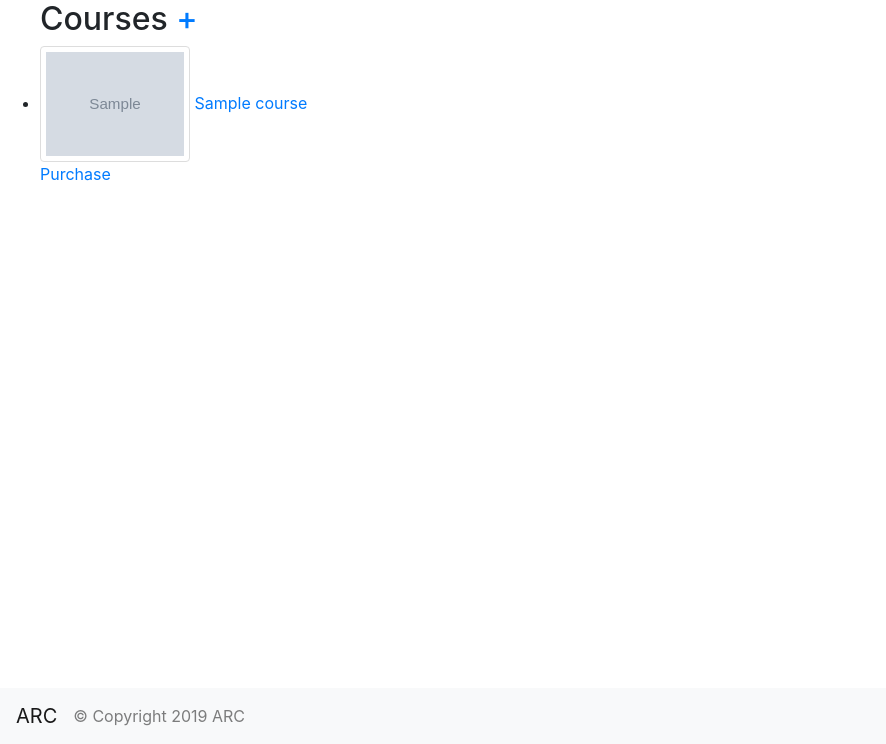
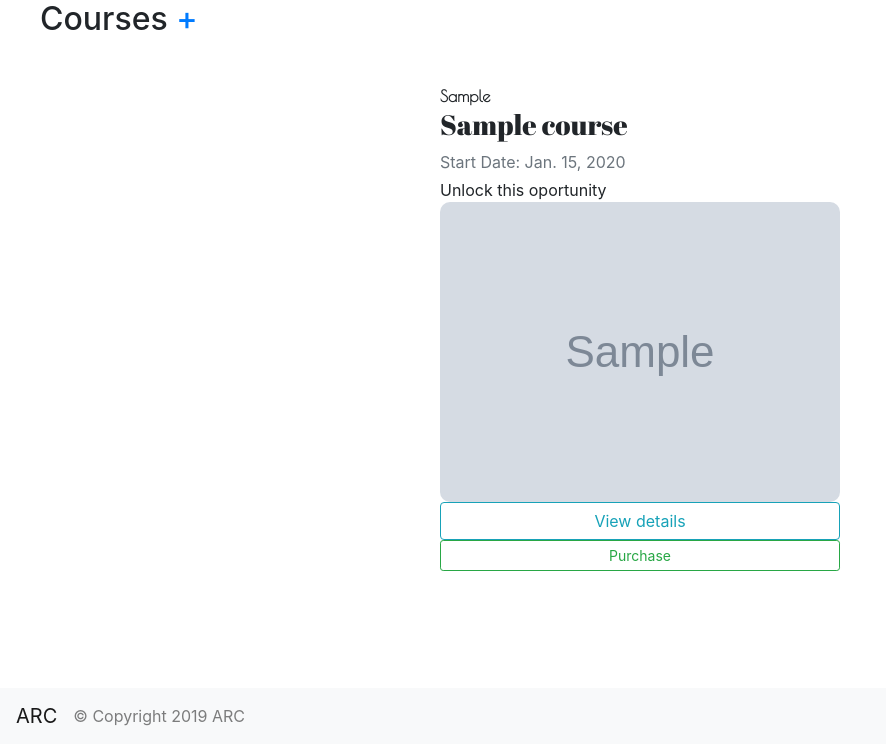
Before and after one commit to jnahc/arc-education-site, a Django app: page /courses/ in a window 1280 px wide. Shown: the part 56-800 px from the top of the page, without its empty margins (0-886 px from the left). Run offline with Django 3.2, Linux system fonts and the light colour scheme; tables that the repository leaves empty hold one stand-in row (values such as "Sample post"); grey boxes marked "Sample" are stand-in pictures; some libraries are stand-ins or nearby versions; some web fonts are replaced.

Commit message:
improved course-list page

```diff
--- a/arc_app/static/css/main.css
+++ b/arc_app/static/css/main.css
@@ -155,12 +155,30 @@ body {
   min-width: 100%;
   max-height: 100%;
 }
+
 .home-page-loged-content {
   display: flex;
   justify-content: space-around;
   flex-direction: column;
   padding: 150px 0;
   color: whitesmoke;
+}
+
+.home-page-loged-content:hover {
+  /* clip-path: polygon(
+    20% 0%,
+    0% 20%,
+    30% 50%,
+    0% 80%,
+    20% 100%,
+    50% 70%,
+    80% 100%,
+    100% 80%,
+    70% 50%,
+    100% 20%,
+    80% 0%,
+    50% 30%
+  ); */
 }
 
 .cover-heading {
@@ -311,12 +329,35 @@ body {
 /* PROFILE PAGE **************************************************/
 
 /* COURSE LIST **************************************************/
+.course-list-container {
+  display: flex;
+  /* justify-content: space-evenly; */
+  flex-wrap: wrap;
+  /* padding: 150px; */
+  margin: 10px;
+}
 
-.course-pic {
-  border: 1px solid #ddd;
-  border-radius: 4px;
-  padding: 5px;
-  max-width: 150px;
+.course-list-div {
+  display: flex;
+  margin: 30px auto;
+  /* color: aliceblue; */
+  /* flex-direction: row; */
+}
+
+.course-list-div-category {
+  font-family: "Poiret One", cursive;
+}
+.course-list-div-title {
+  font-family: "Abril Fatface", cursive;
+}
+.course-list-img {
+  /* border: 1px solid #ddd; */
+  border-radius: 10px;
+  /* padding: 5px; */
+  /* position: absolute; */
+  z-index: -1;
+  /* opacity: 0.7; */
+  max-width: 500px;
 }
 
 .course-pic:hover {
--- a/arc_app/templates/course_detail.html
+++ b/arc_app/templates/course_detail.html
@@ -31,7 +31,7 @@
     {% if user.is_authenticated %}
             <div class="d-flex justify-content-between align-items-center">
                 <div class="btn-group">
-                    <a class="nav-link" href="{% url 'home' %}">Purchase</a>
+                    <a href="{% url 'purchase_create' course_slug=course.slug %}">Purchase</a>
                 </div>
             </div>
             {% else %}
--- a/arc_app/templates/course_list.html
+++ b/arc_app/templates/course_list.html
@@ -6,7 +6,7 @@
     Courses
     <a href="{% url 'course_create' %}">+</a>
   </h2>
-  {% for course in courses %}
+  {% comment %} {% for course in courses %}
   <a href="{% url 'course_detail' course_slug=course.slug %}">
     <li class="track">
       <img src="{{course.photo_url}}" alt="{{course.title}}" class="course-pic">
@@ -16,7 +16,25 @@
       </p>
     </li>
   </a>
-  {% endfor %}
+  {% endfor %} {% endcomment %}
 </ul>
+<section class="course-list-container">
+  {% for course in courses %}
 
+
+        <div class="course-list-div flex-column">
+          <strong class="course-list-div-category">{{ course.category }}</strong>
+
+          <h3 class="course-list-div-title">{{ course.title }}</h3>
+          <div class="mb-1 text-muted">Start Date: {{ course.start_date }}</div>
+          <p class="mb-auto">Unlock this oportunity</p>
+
+          {% comment %} <a href="#" class="btn btn-outline-success stretched-link">Continue reading</a> {% endcomment %}
+          <img class="course-list-img"  src={{ course.photo_url }} >
+          <a href="{% url 'course_detail' course_slug=course.slug %}" class="btn btn-outline-info">View details</a>
+          <a class='btn btn-outline-success btn-sm' href="{% url 'purchase_create' course_slug=course.slug %}">Purchase</a>
+        </div>
+
+   {% endfor %}
+  </section>
 {% endblock %}
```
